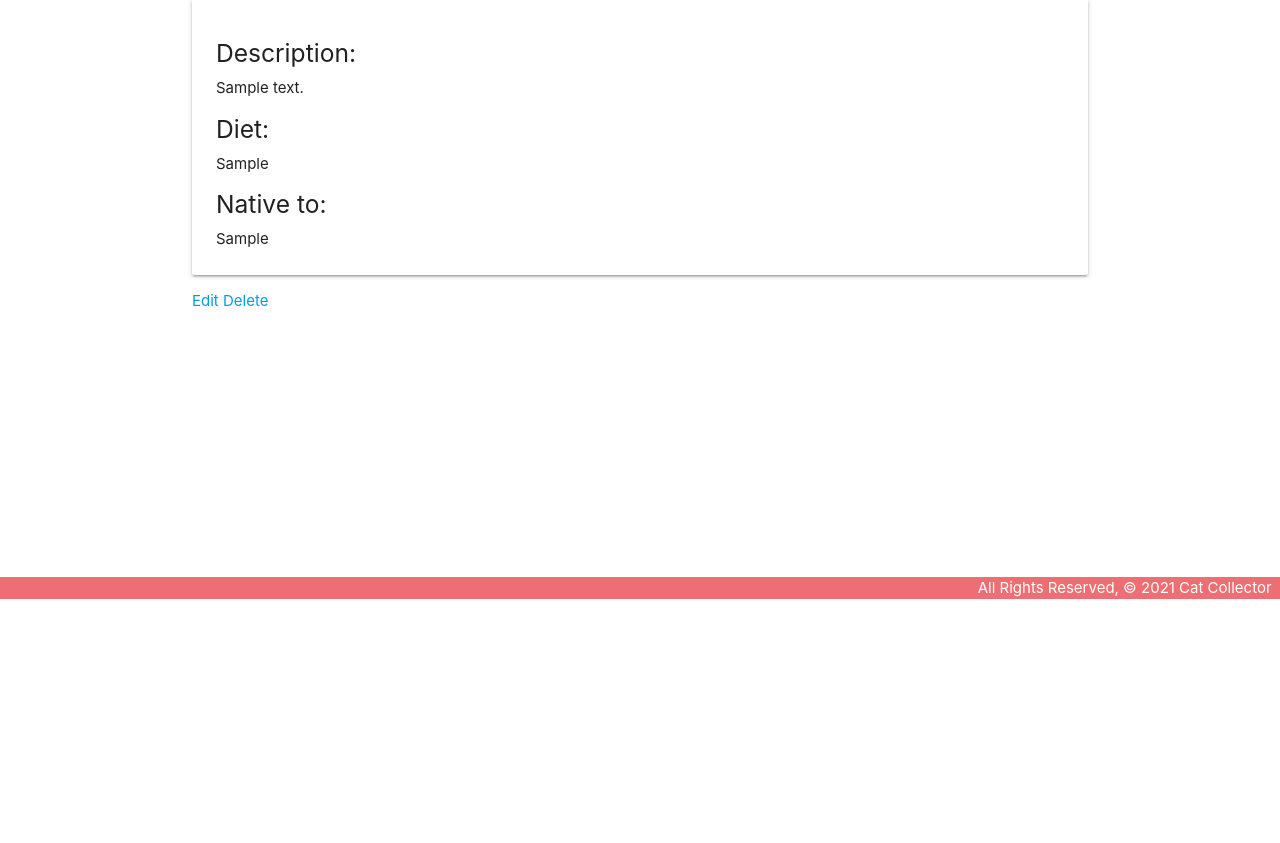
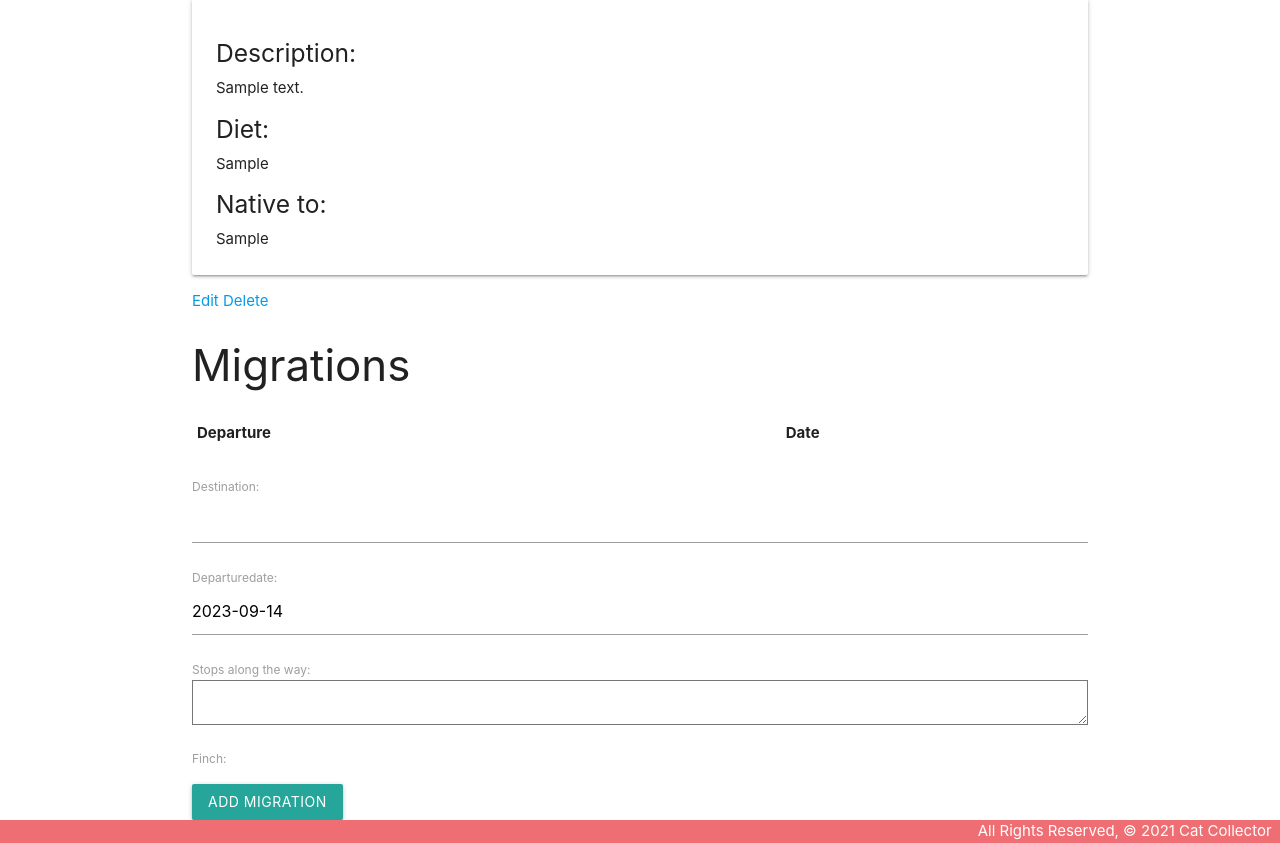
Before and after one commit to jpineda48/finchcollector, a Django app: page /finches/1/ in a window 1280 px wide. Shown: the part 201-1044 px from the top of the page. Before the commit the page ends 800 px from the top, so only its background shows below. Run offline with Django 5.2, Linux system fonts and the light colour scheme; tables that the repository leaves empty hold one stand-in row (values such as "Sample post"); data that the repository does not hold is empty.

Commit message:
migrations form

```diff
--- /dev/null
+++ b/main_app/forms.py
@@ -0,0 +1,8 @@
+from django.forms import ModelForm
+from .models import Migrations
+
+
+class MigrationsForm(ModelForm):
+  class Meta:
+    model = Migrations
+    fields = '__all__'
--- a/main_app/models.py
+++ b/main_app/models.py
@@ -21,7 +21,9 @@ class Finch(models.Model):
 class Migrations(models.Model):
     destination = models.CharField()
     departuredate = models.DateField()
-    stops = models.TextField(max_length=250)
+    stops = models.TextField('stops along the way',max_length=250)
+
+
 
     finch = models.ForeignKey(Finch, on_delete=models.CASCADE)
 
--- a/main_app/templates/base.html
+++ b/main_app/templates/base.html
@@ -8,6 +8,8 @@
   <title>Finch Collector</title>
   <link rel="stylesheet" href="https://cdnjs.cloudflare.com/ajax/libs/materialize/1.0.0/css/materialize.min.css">
   <link rel="stylesheet" type="text/css" href="{% static 'css/style.css' %}">
+  <script src="https://cdnjs.cloudflare.com/ajax/libs/materialize/1.0.0/js/materialize.min.js"></script>
+
 </head>
 <body>
   <header class="navbar-fixed">
--- a/main_app/templates/finches/details.html
+++ b/main_app/templates/finches/details.html
@@ -24,4 +24,40 @@
   </div>
 
 
+  <div class="col s6">
+    <table class="striped">
+      <thead>
+        <h3>Migrations</h3>
+        <tr><th>Departure</th><th>Date</th></tr>
+      </thead>
+      <tbody>
+        {% for migrations in finch.migrations_set.all %}
+          <tr>
+            <td>{{migrations.departure}}</td>
+            <td>{{migrations.date}}</td>
+          </tr>
+        {% endfor %}
+      </tbody>
+    </table>
+  </div>
+  <form action = "{%url 'add_migrations' finch.id%}"method="POST">
+    {% csrf_token %}
+    <!-- Render the inputs -->
+    {{ migrations_form.as_p }}
+    <input type="submit" class="btn" value="Add Migration">
+  </form>
+
+  <script>
+    const dateEl = document.getElementById('id_departuredate');
+  // M is Materialize's global variable
+    M.Datepicker.init(dateEl, {
+      format: 'yyyy-mm-dd',
+      defaultDate: new Date(),
+      setDefaultDate: true,
+      autoClose: true
+    });
+
+  </script>
+
+
 {% endblock %}
--- a/main_app/urls.py
+++ b/main_app/urls.py
@@ -10,5 +10,6 @@ urlpatterns = [
   path('finches/create/', views.FinchCreate.as_view(), name='finches_create'),
   path('finches/<int:pk>/update/', views.FinchUpdate.as_view(), name='finches_update'),
   path('finches/<int:pk>/delete/', views.FinchDelete.as_view(), name='finches_delete'),
+  path('finches/<int:finch_id>/add_migrations', views.add_migrations, name='add_migrations')
 
 ]
--- a/main_app/views.py
+++ b/main_app/views.py
@@ -1,6 +1,7 @@
-from django.shortcuts import render
+from django.shortcuts import render, redirect
 from django.views.generic.edit import CreateView, UpdateView, DeleteView
 from .models import Finch
+from .forms import MigrationsForm
 
 
 
@@ -27,7 +28,9 @@ def finches_index(request):
 
 def finch_detail(request, finch_id):
   finch = Finch.objects.get(id=finch_id)
-  return render(request, 'finches/details.html', { 'finch':finch })
+  migrations_form = MigrationsForm()
+  return render(request, 'finches/details.html',
+        { 'finch':finch, 'migrations_form':migrations_form })
 
 class FinchCreate(CreateView):
   model = Finch
@@ -41,3 +44,12 @@ class FinchUpdate(UpdateView):
 class FinchDelete(DeleteView):
     model = Finch
     success_url = '/finches'
+
+def add_migrations(request, finch_id):
+  form = MigrationsForm(request.POST)
+
+  if form.is_valid():
+    new_migrations = form.save(commit=False)
+    new_migrations.finch_id = finch_id
+    new_migrations.save()
+  return redirect('detail', finch_id=finch_id)
```
